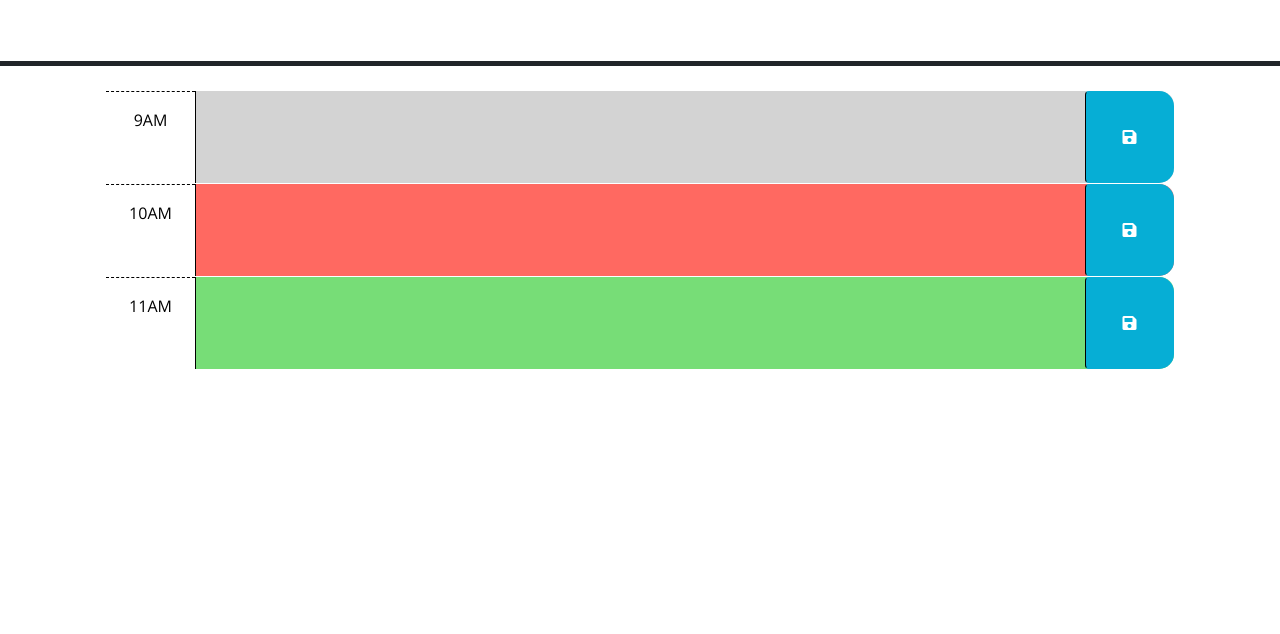
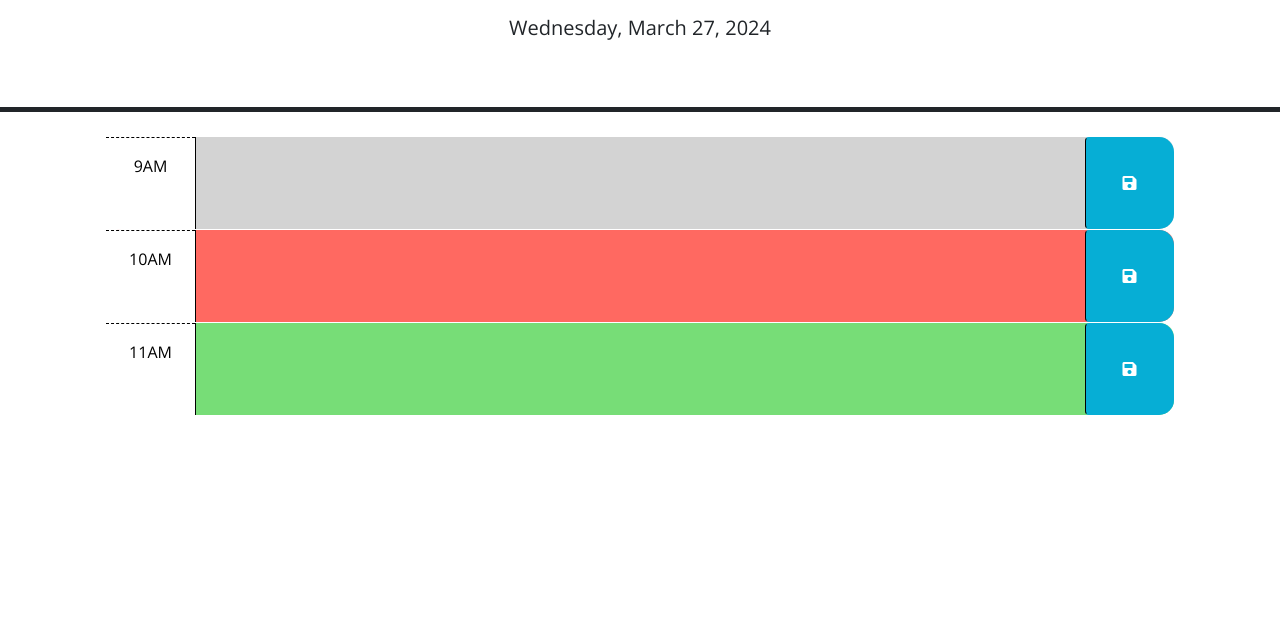
Before and after one commit to distractabee/wk-05-work-day-planner, a plain HTML site: page index.html in a window 1280 px wide. Shown: the part 166-800 px from the top of the page. Drawn offline with nearby package versions, Linux system fonts and the light colour scheme.

Commit message:
imported the dayjs library and added the current date to the top of the page

```diff
--- a/assets/js/script.js
+++ b/assets/js/script.js
@@ -1,7 +1,13 @@
 // Wrap all code that interacts with the DOM in a call to jQuery to ensure that
 // the code isn't run until the browser has finished rendering all the elements
 // in the html.
+
+
+
 $(function () {
+  const currentDay = document.getElementById("#currentDay");
+  const renderDate = dayjs().format("dddd, MMMM D, YYYY");
+  $("#currentDay").text(renderDate);
   // TODO: Add a listener for click events on the save button. This code should
   // use the id in the containing time-block as a key to save the user input in
   // local storage. HINT: What does `this` reference in the click listener
--- a/index.html
+++ b/index.html
@@ -18,7 +18,7 @@
       href="https://fonts.googleapis.com/css?family=Open+Sans&display=swap"
       rel="stylesheet"
     />
-    <link rel="stylesheet" href="assets/css/style.css" />
+    <link rel="stylesheet" href="./assets/css/style.css" />
     <title>Work Day Scheduler</title>
   </head>
 
@@ -73,6 +73,7 @@
       crossorigin="anonymous"
     ></script>
 
-    <script src="assets/js/script.js"></script>
+    <script src="./assets/js/script.js"></script>
+    <script src="path/to/dayjs/dayjs.min.js"></script>
   </body>
 </html>
```
